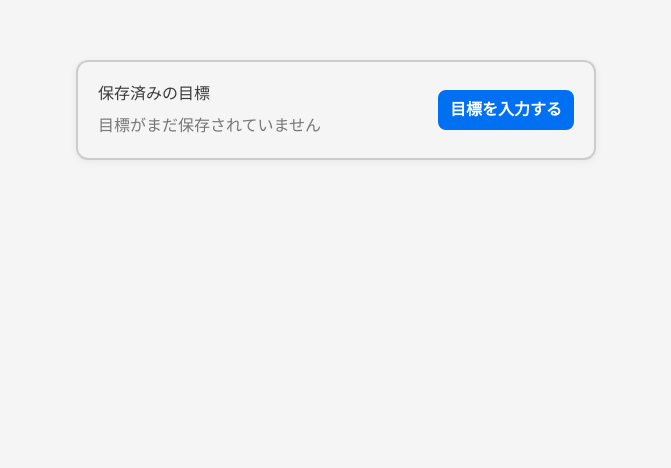
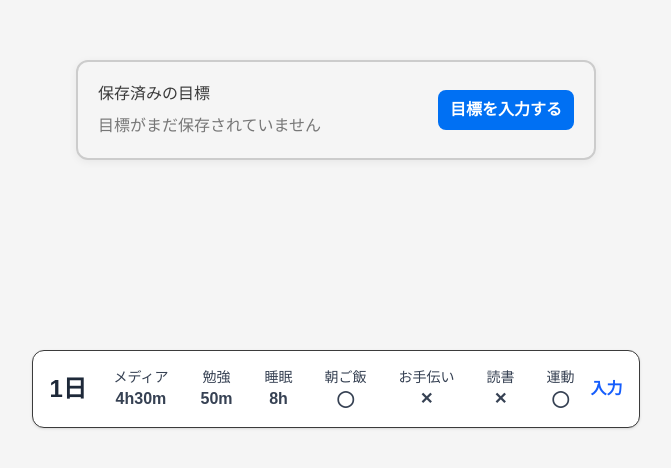
Before and after one commit to funswift/funswift-education, a Next.js app: page / in a window 1280 px wide. Shown: the part 162-630 px from the top of the page, without its empty margins (304-975 px from the left). Built offline with nearby package versions, Linux system fonts and the light colour scheme.

Commit message:
feat: add UI for daily records

```diff
--- a/src/app/page.tsx
+++ b/src/app/page.tsx
@@ -1,11 +1,12 @@
 import Goal from "@/components/Goal/Goal";
-
+import DailyRow from "@/components/records/dailyRecords";
 
 export default function Home() {
   return (
     <div className="min-h-screen p-8 flex items-start justify-center">
       <main>
         <Goal />
+        <DailyRow />
       </main>
     </div>
   );
--- /dev/null
+++ b/src/components/records/dailyRecords.tsx
@@ -0,0 +1,51 @@
+export default function DailyRow() {
+  return (
+    <div className="flex items-center justify-between bg-white border rounded-xl p-4 shadow-sm">
+      {/* 左側：日付 */}
+      <div className="text-2xl font-semibold text-gray-800 w-16">1日</div>
+
+      {/* 中央：項目一覧 */}
+      <div className="flex gap-8 flex-1 text-gray-700 text-center">
+        <div>
+          <div className="text-sm">メディア</div>
+          <div className="font-semibold">4h30m</div>
+        </div>
+
+        <div>
+          <div className="text-sm">勉強</div>
+          <div className="font-semibold">50m</div>
+        </div>
+
+        <div>
+          <div className="text-sm">睡眠</div>
+          <div className="font-semibold">8h</div>
+        </div>
+
+        <div>
+          <div className="text-sm">朝ご飯</div>
+          <div className="font-semibold">◯</div>
+        </div>
+
+        <div>
+          <div className="text-sm">お手伝い</div>
+          <div className="font-semibold">✕</div>
+        </div>
+
+        <div>
+          <div className="text-sm">読書</div>
+          <div className="font-semibold">✕</div>
+        </div>
+
+        <div>
+          <div className="text-sm">運動</div>
+          <div className="font-semibold">◯</div>
+        </div>
+      </div>
+
+      {/* 右側：入力リンク */}
+      <button className="text-blue-600 font-semibold hover:underline ml-4">
+        入力
+      </button>
+    </div>
+  );
+}
```
